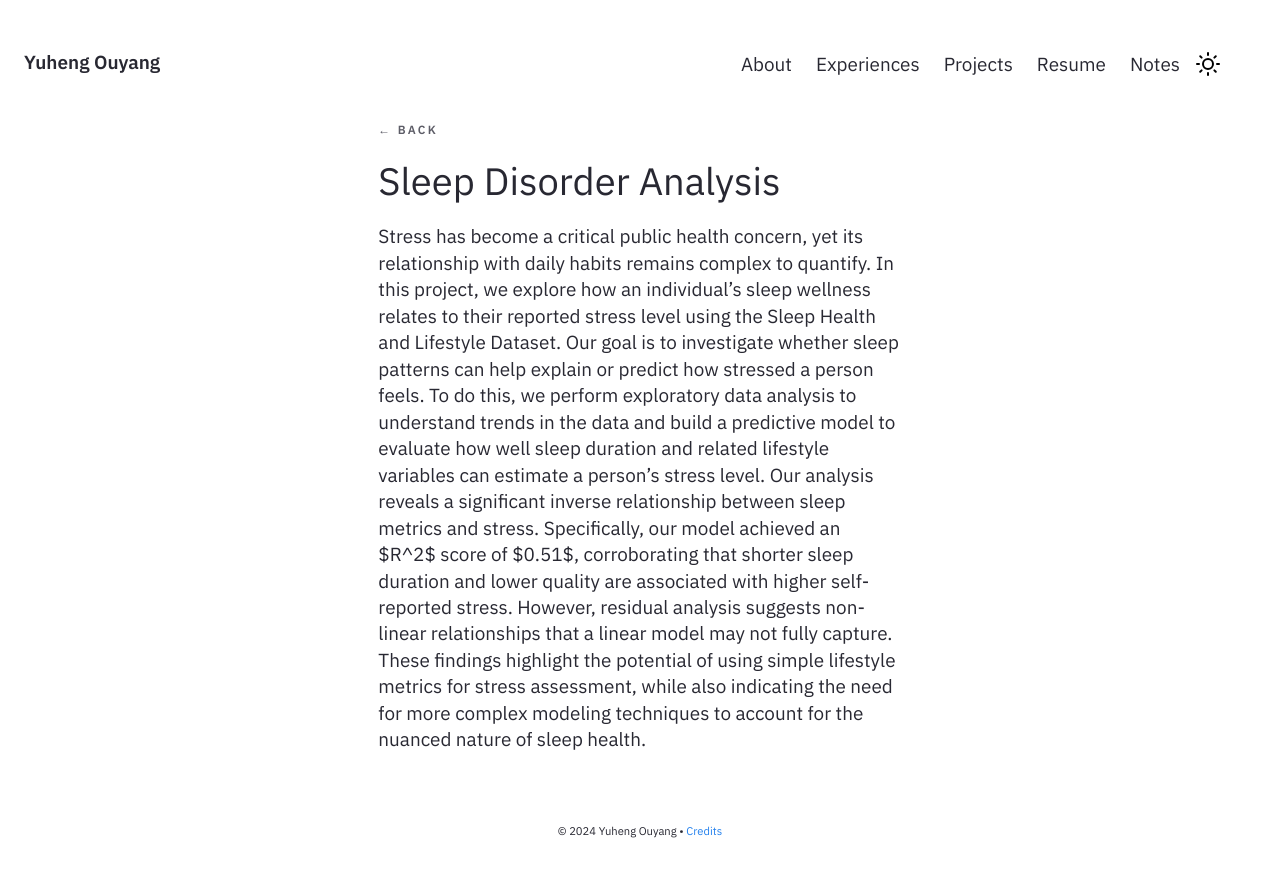
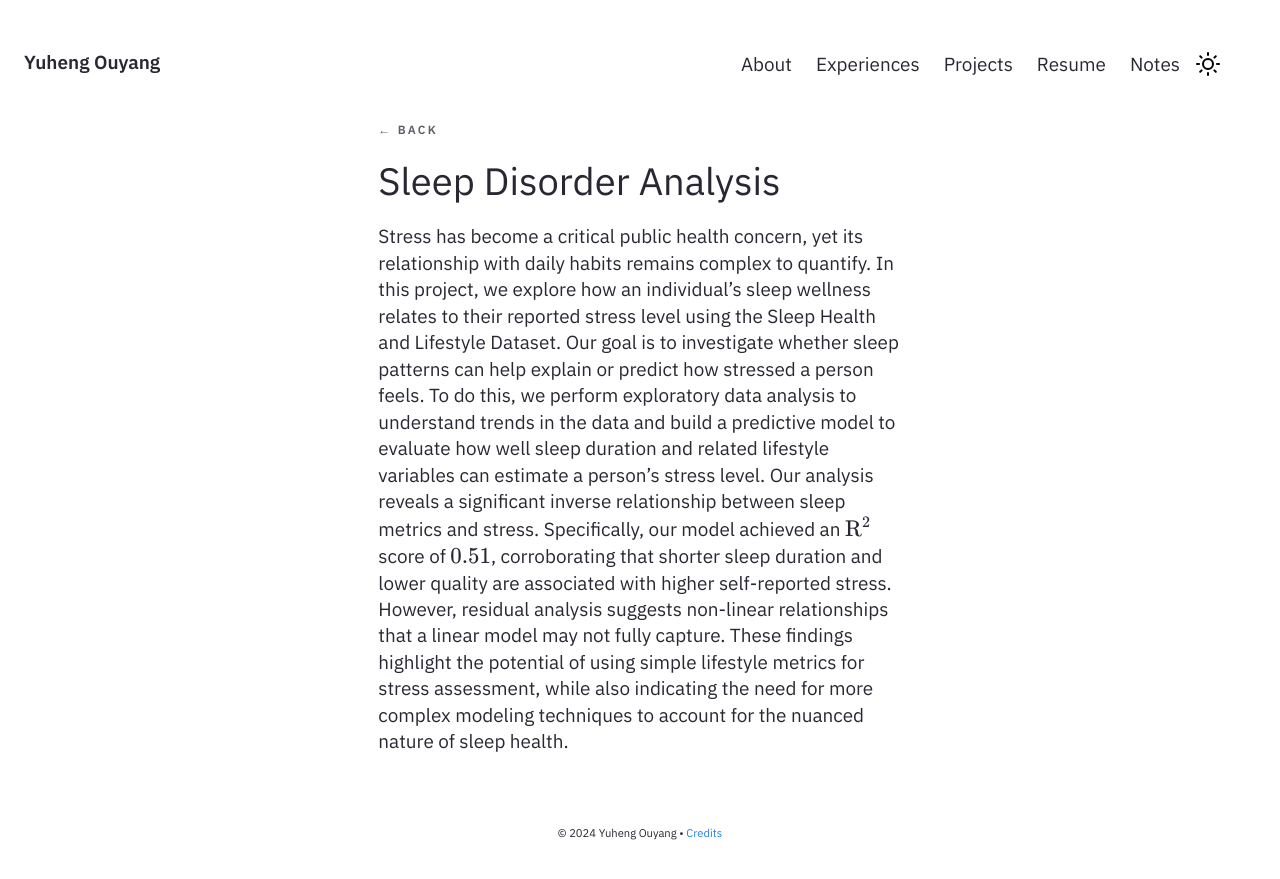
Before and after one commit to yhouyang02/yhouyang02.github.io, a Jekyll site: the page built from _notes/Public/sleep-disorder-analysis.md, in a window 1280 px wide. Shown: the top 879 px of the page. Built offline with Jekyll 4.4.1, drawn with Linux system fonts in a browser that asks for light colours.

```diff
--- a/_notes/Public/sleep-disorder-analysis.md
+++ b/_notes/Public/sleep-disorder-analysis.md
@@ -6,4 +6,4 @@ feed: show
 date: 2025-12-01
 ---
 
-Stress has become a critical public health concern, yet its relationship with daily habits remains complex to quantify. In this project, we explore how an individual’s sleep wellness relates to their reported stress level using the Sleep Health and Lifestyle Dataset. Our goal is to investigate whether sleep patterns can help explain or predict how stressed a person feels. To do this, we perform exploratory data analysis to understand trends in the data and build a predictive model to evaluate how well sleep duration and related lifestyle variables can estimate a person’s stress level. Our analysis reveals a significant inverse relationship between sleep metrics and stress. Specifically, our model achieved an $R^2$ score of $0.51$, corroborating that shorter sleep duration and lower quality are associated with higher self-reported stress. However, residual analysis suggests non-linear relationships that a linear model may not fully capture. These findings highlight the potential of using simple lifestyle metrics for stress assessment, while also indicating the need for more complex modeling techniques to account for the nuanced nature of sleep health.
+Stress has become a critical public health concern, yet its relationship with daily habits remains complex to quantify. In this project, we explore how an individual’s sleep wellness relates to their reported stress level using the Sleep Health and Lifestyle Dataset. Our goal is to investigate whether sleep patterns can help explain or predict how stressed a person feels. To do this, we perform exploratory data analysis to understand trends in the data and build a predictive model to evaluate how well sleep duration and related lifestyle variables can estimate a person’s stress level. Our analysis reveals a significant inverse relationship between sleep metrics and stress. Specifically, our model achieved an $$R^2$$ score of $$0.51$$, corroborating that shorter sleep duration and lower quality are associated with higher self-reported stress. However, residual analysis suggests non-linear relationships that a linear model may not fully capture. These findings highlight the potential of using simple lifestyle metrics for stress assessment, while also indicating the need for more complex modeling techniques to account for the nuanced nature of sleep health.
```
Also changed, not shown: _layouts/Post.html (+3 -5 lines).
